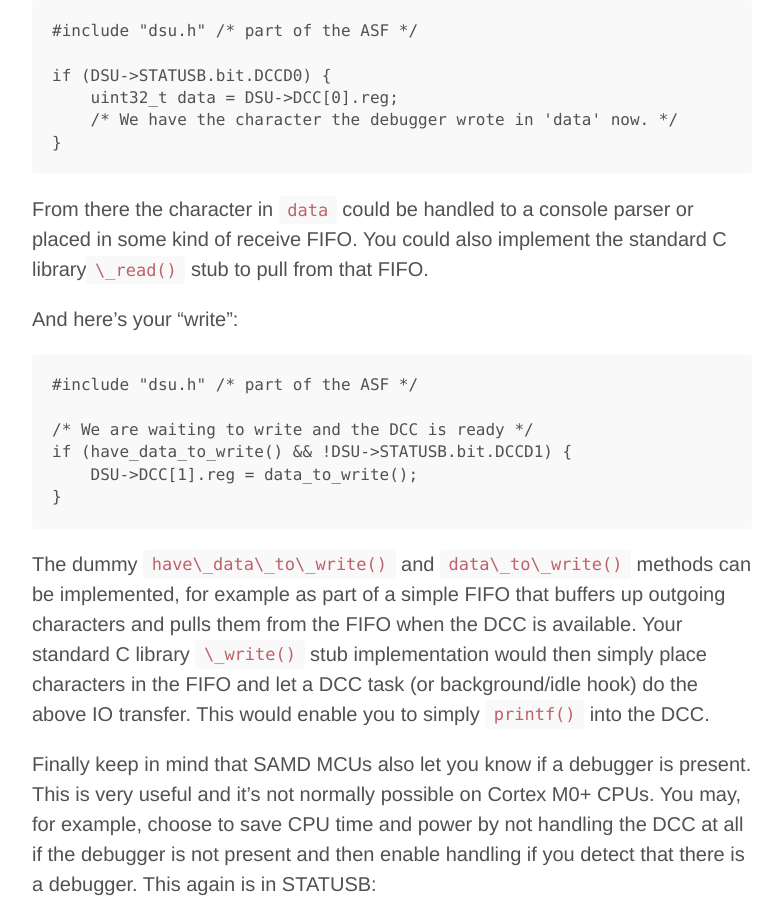
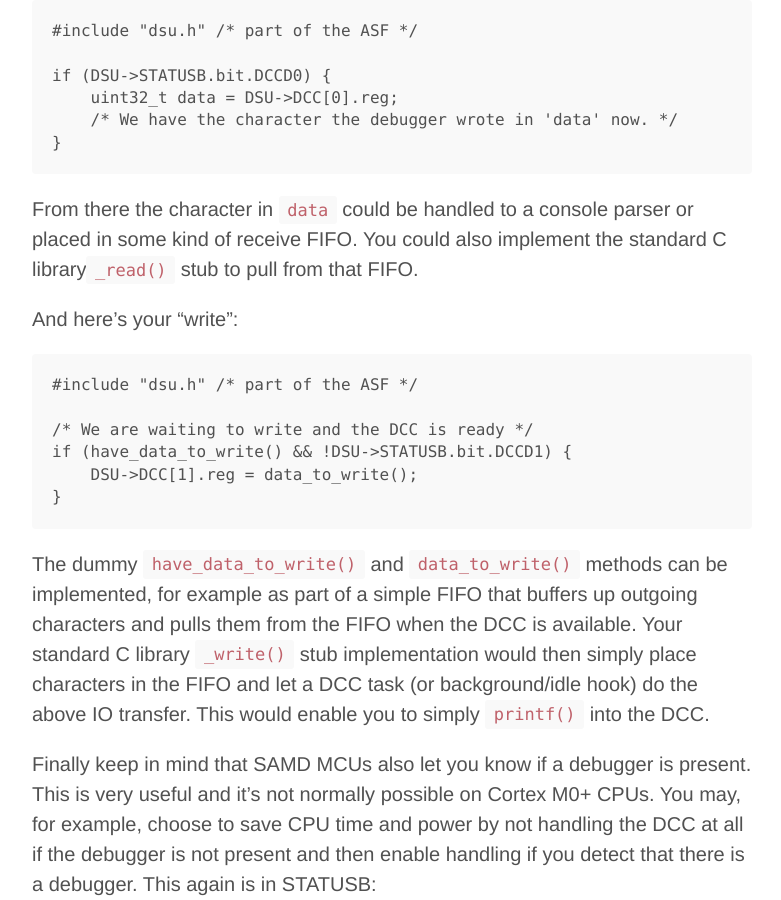
Before and after one commit to yurovsky/yurovsky.github.io, a Jekyll site: the page built from _posts/2015-04-02-openocd-dcc-atmel-samd.md, in a window 1280 px wide and 900 px high, scrolled down 1796 px. Shown: the whole window, without its empty margins (248-1029 px from the left). Built offline with Jekyll 4.4.1, drawn with Linux system fonts in a browser that asks for light colours; Markdown is read by kramdown in place of the engine named in the settings; comment, search, counter and statistics services are not loaded.

Commit message:
improve formatting

```diff
--- a/_posts/2015-04-02-openocd-dcc-atmel-samd.md
+++ b/_posts/2015-04-02-openocd-dcc-atmel-samd.md
@@ -48,7 +48,7 @@ Here's a snippet for "read",
         /* We have the character the debugger wrote in 'data' now. */
     }
 
-From there the character in `data` could be handled to a console parser or placed in some kind of receive FIFO.  You could also implement the standard C library`\_read()` stub to pull from that FIFO.
+From there the character in `data` could be handled to a console parser or placed in some kind of receive FIFO.  You could also implement the standard C library`_read()` stub to pull from that FIFO.
 
 And here's your "write":
 
@@ -59,7 +59,7 @@ And here's your "write":
         DSU->DCC[1].reg = data_to_write();
     }
 
-The dummy `have\_data\_to\_write()` and `data\_to\_write()` methods can be implemented, for example as part of a simple FIFO that buffers up outgoing characters and pulls them from the FIFO when the DCC is available.  Your standard C library `\_write()` stub implementation would then simply place characters in the FIFO and let a DCC task (or background/idle hook) do the above IO transfer.  This would enable you to simply `printf()` into the DCC.
+The dummy `have_data_to_write()` and `data_to_write()` methods can be implemented, for example as part of a simple FIFO that buffers up outgoing characters and pulls them from the FIFO when the DCC is available.  Your standard C library `_write()` stub implementation would then simply place characters in the FIFO and let a DCC task (or background/idle hook) do the above IO transfer.  This would enable you to simply `printf()` into the DCC.
 
 Finally keep in mind that SAMD MCUs also let you know if a debugger is present.  This is very useful and it's not normally possible on Cortex M0+ CPUs.  You may, for example, choose to save CPU time and power by not handling the DCC at all if the debugger is not present and then enable handling if you detect that there is a debugger.  This again is in STATUSB:
 
```
